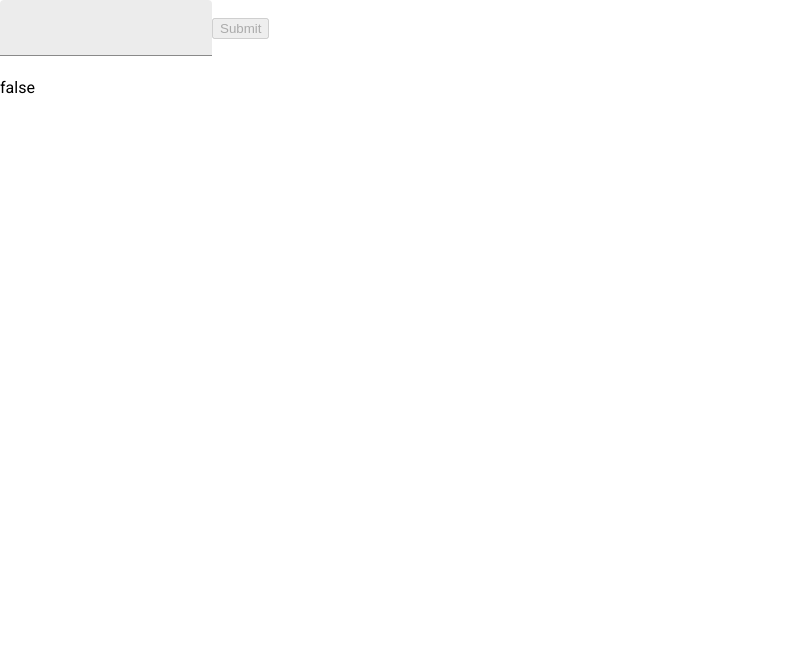
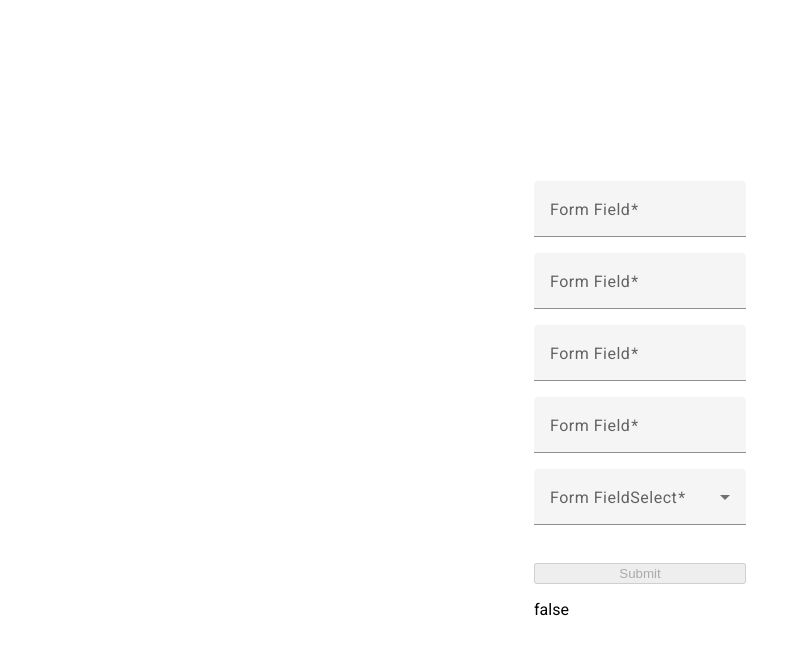
Before and after one commit to kadiraciktan/ng-validator, an Angular app: page / in a window 1280 px wide. Shown: the top 654 px of the page, without its empty margins (0-809 px from the left). Built offline with nearby package versions, Linux system fonts and the light colour scheme.

Commit message:
feat:restyled the error message and added test form

```diff
--- a/src/app/app.component.html
+++ b/src/app/app.component.html
@@ -1,26 +1,72 @@
-<form #myForm="ngForm" (ngSubmit)="onSubmit(myForm)">
+<form class="form" #myForm="ngForm" (ngSubmit)="onSubmit(myForm)">
   <mat-form-field>
+    <mat-label>Form Field</mat-label>
     <input
       matInput
       type="text"
-      name="name"
-      [(ngModel)]="userName"
-      #txtName="ngModel"
+      name="userName"
+      [(ngModel)]="input.userName"
+      #username="ngModel"
+      [validate]="['required']"
+    />
+    <!-- <mat-error>asdasd</mat-error> -->
+  </mat-form-field>
+  <mat-form-field>
+    <mat-label>Form Field</mat-label>
+
+    <input
+      matInput
+      type="text"
+      name="password"
+      [(ngModel)]="input.password"
+      #password="ngModel"
+      [validate]="['required']"
+    />
+    <!-- <mat-error>asdasd</mat-error> -->
+  </mat-form-field>
+  <mat-form-field>
+    <mat-label>Form Field</mat-label>
+
+    <input
+      matInput
+      type="text"
+      name="email"
+      [(ngModel)]="input.email"
+      #email="ngModel"
       [validate]="['required', 'validateEmail']"
     />
+    <!-- <mat-error>asdasd</mat-error> -->
+  </mat-form-field>
+  <mat-form-field>
+    <mat-label>Form Field</mat-label>
+
+    <input
+      matInput
+      type="text"
+      name="phone"
+      [(ngModel)]="input.phone"
+      #phone="ngModel"
+      [validate]="['required', 'validateTurkishPhone']"
+    />
+    <!-- <mat-error>asdasd</mat-error> -->
   </mat-form-field>
 
-  <!-- <mat-form-field appearance="fill">
+  <mat-form-field appearance="fill">
+    <mat-label>Form Field</mat-label>
+
     <mat-label>Select</mat-label>
     <mat-select
-      [(ngModel)]="selectedValue"
+      [(ngModel)]="input.loginType"
       [validate]="['required']"
-      name="asd"
+      name="loginType"
     >
-      <mat-option value="one">First option</mat-option>
-      <mat-option value="two">Second option</mat-option>
+      <mat-option
+        *ngFor="let type of loginTypes | keyvalue"
+        [value]="type.value"
+        >{{ type.key }}</mat-option
+      >
     </mat-select>
-  </mat-form-field> -->
+  </mat-form-field>
 
   <!-- <mat-radio-group aria-label="Select an option" [(ngModel)]="selectedValue" [validate]="['required']" name="erttete">
     <mat-radio-button value="1">Option 1</mat-radio-button>
--- a/src/app/app.component.scss
+++ b/src/app/app.component.scss
@@ -0,0 +1,16 @@
+:host {
+  width: 100%;
+  height: 100%;
+  display: flex;
+  align-items: center;
+  justify-content: center;
+}
+
+.form {
+  max-width: 15rem;
+  display: flex;
+  flex-flow: column;
+  align-items: stretch;
+  justify-content: flex-start;
+  gap: 1rem;
+}
--- a/src/app/app.component.ts
+++ b/src/app/app.component.ts
@@ -1,6 +1,19 @@
 import { Component } from '@angular/core';
 import { NgForm, Validators } from '@angular/forms';
 import { ExtendValidators } from './extendValidators';
+
+enum LoginType {
+  'Admin',
+  'User',
+}
+
+interface IForm {
+  userName: string;
+  email: string;
+  phone: string;
+  password: string;
+  loginType: LoginType | null;
+}
 
 @Component({
   selector: 'app-root',
@@ -8,9 +21,20 @@ import { ExtendValidators } from './extendValidators';
   styleUrls: ['./app.component.scss'],
 })
 export class AppComponent {
+  input: IForm = {
+    userName: '',
+    email: '',
+    phone: '',
+    password: '',
+    loginType: null,
+  };
+
+  loginTypes = LoginType;
+
   title = 'form-validator';
   userName = null;
   selectedValue = null;
+
   validators = ExtendValidators;
 
   onSubmit(ngForm: NgForm) {
--- a/src/app/extendValidators.ts
+++ b/src/app/extendValidators.ts
@@ -18,4 +18,12 @@ export class ExtendValidators extends Validators {
     }
     return null;
   }
+
+  static validateTurkishPhone(control: AbstractControl) {
+    const phone = control.value;
+    if (phone && phone.length > 0 && phone.length !== 10) {
+      return { validateTurkishPhone: true };
+    }
+    return null;
+  }
 }
--- a/src/app/validate.directive.ts
+++ b/src/app/validate.directive.ts
@@ -1,5 +1,6 @@
 import { Directive, ElementRef, Input, ViewContainerRef } from '@angular/core';
 import { NgControl, ValidatorFn, Validators } from '@angular/forms';
+import { MatError } from '@angular/material/form-field';
 import { filter, Subscription } from 'rxjs';
 import { currentValidatorMethods, ExtendValidators } from './extendValidators';
 
@@ -12,7 +13,11 @@ export class ValidateDirective {
 
   subscriptions: Subscription[] = [];
 
-  constructor(private el: ElementRef, private field: NgControl) {}
+  constructor(
+    private el: ElementRef,
+    private field: NgControl,
+    public readonly viewContainerRef: ViewContainerRef
+  ) {}
 
   ngOnInit() {
     const validators = Object.getOwnPropertyNames(ExtendValidators);
@@ -24,9 +29,8 @@ export class ValidateDirective {
     if (this.field.control) {
       const errorElement = document.createElement('span');
       errorElement.style.color = 'red';
-      errorElement.style.fontSize = '12px';
-      errorElement.style.fontWeight = 'bold';
-      errorElement.style.display = 'flex';
+      errorElement.style.marginLeft = '1rem';
+      errorElement.style.marginTop = '-22px';
       errorElement.style.width = '100%';
 
       const controlSub = this.field.control.valueChanges
@@ -34,11 +38,21 @@ export class ValidateDirective {
         .subscribe((value) => {
           if (this.field.control?.invalid || this.field.control?.dirty) {
             errorElement.id = this.field.name + 'Error';
-            errorElement.style.position = 'absolute';
 
-            this.el.nativeElement.parentElement.parentElement.appendChild(
-              errorElement
+            console.log(
+              'directive class',
+              this.el.nativeElement.closest('mat-form-field')
             );
+
+            const matFormField =
+              this.el.nativeElement.closest('mat-form-field');
+
+            if (matFormField) {
+              //append matError to matFormField as a last child
+              matFormField.insertAdjacentElement('beforeend', errorElement);
+            } else {
+              this.el.nativeElement.parentElement.pushChild(errorElement);
+            }
 
             validators.forEach((validator) => {
               if (this.field.control?.hasError(validator)) {
```
